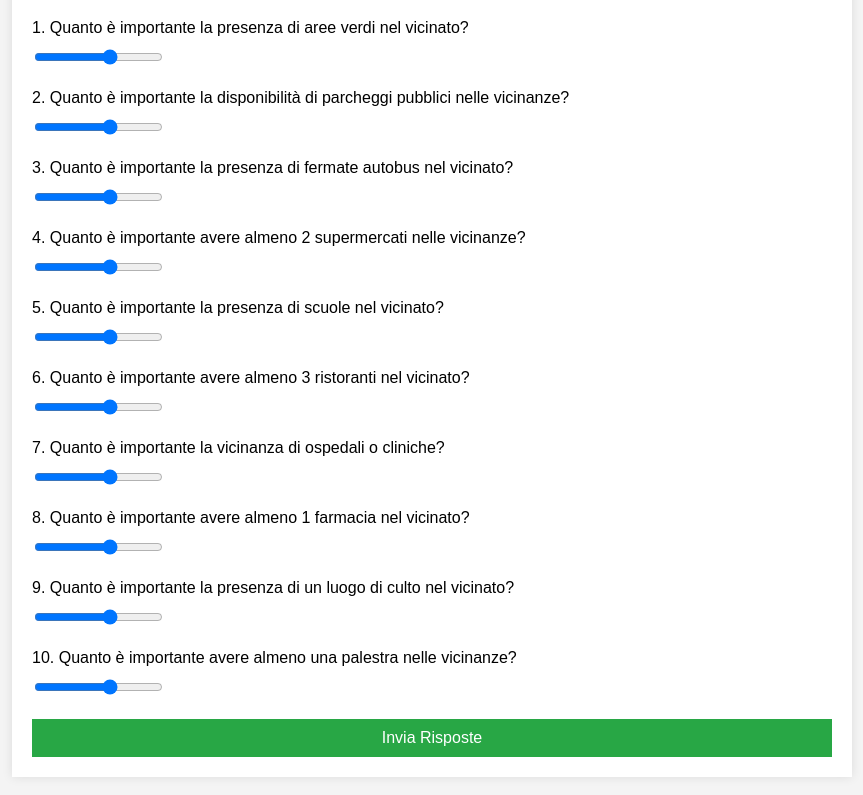
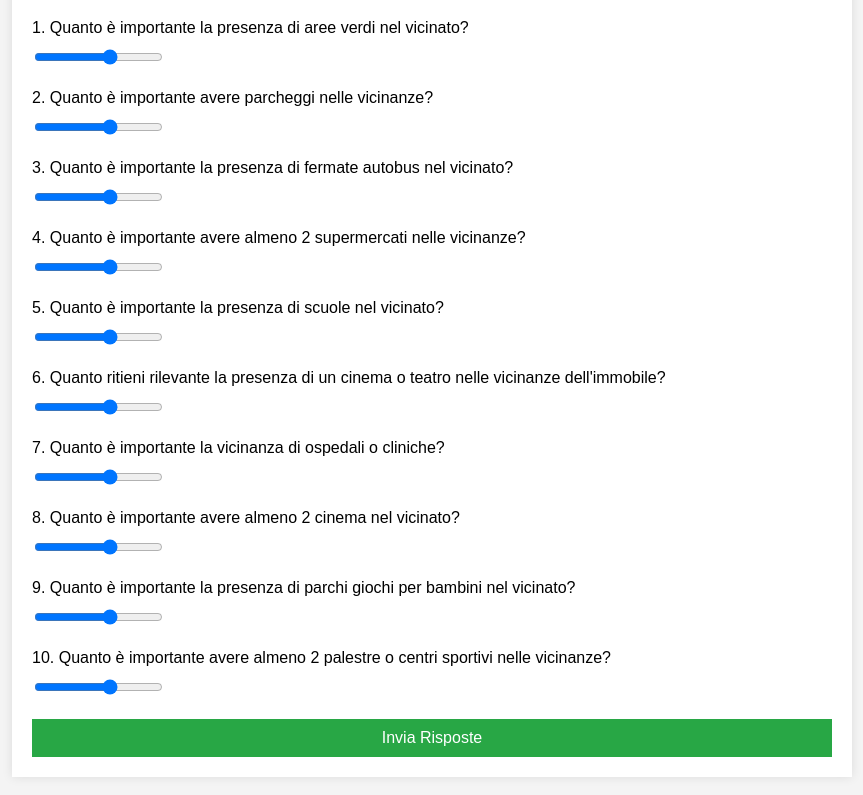
Before and after one commit to andesrule/ContextAware2024, a plain HTML site: page frontend/questionario.html in a window 1280 px wide. Shown: the part 101-896 px from the top of the page, without its empty margins (208-1071 px from the left). Drawn offline with Linux system fonts and the light colour scheme.

Commit message:
update questionario.html

```diff
--- a/frontend/questionario.html
+++ b/frontend/questionario.html
@@ -65,7 +65,7 @@
         </div>
 
         <div class="question">
-            <label>2. Quanto è importante la disponibilità di parcheggi pubblici nelle vicinanze?</label>
+            <label>2. Quanto è importante avere parcheggi nelle vicinanze?</label>
             <input type="range" min="0" max="5" step="1" name="parcheggi">
         </div>
 
@@ -85,8 +85,8 @@
         </div>
 
         <div class="question">
-            <label>6. Quanto è importante avere almeno 3 ristoranti nel vicinato?</label>
-            <input type="range" min="0" max="5" step="1" name="ristoranti">
+            <label>6. Quanto ritieni rilevante la presenza di un cinema o teatro nelle vicinanze dell'immobile?</label>
+            <input type="range" min="0" max="5" step="1" name="cinema">
         </div>
 
         <div class="question">
@@ -95,17 +95,17 @@
         </div>
 
         <div class="question">
-            <label>8. Quanto è importante avere almeno 1 farmacia nel vicinato?</label>
-            <input type="range" min="0" max="5" step="1" name="farmacia">
+            <label>8. Quanto è importante avere almeno 2 cinema nel vicinato?</label>
+            <input type="range" min="0" max="5" step="1" name="cinema">
         </div>
 
         <div class="question">
-            <label>9. Quanto è importante la presenza di un luogo di culto nel vicinato?</label>
+            <label>9. Quanto è importante la presenza di parchi giochi per bambini nel vicinato?</label>
             <input type="range" min="0" max="5" step="1" name="parchi_giochi">
         </div>
 
         <div class="question">
-            <label>10. Quanto è importante avere almeno una palestra nelle vicinanze?</label>
+            <label>10. Quanto è importante avere almeno 2 palestre o centri sportivi nelle vicinanze?</label>
             <input type="range" min="0" max="5" step="1" name="palestre">
         </div>
 
```
